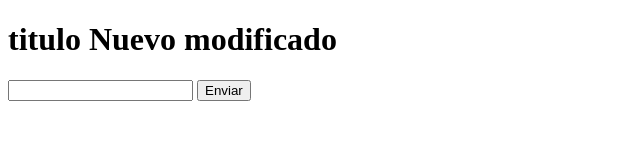
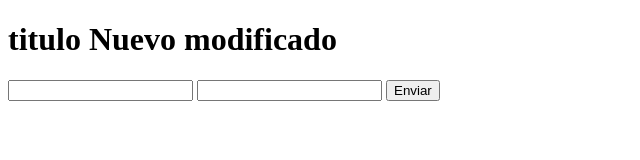
Before and after one commit to jorgehuertae/HelloGit, a plain HTML site: page index.html in a window 1280 px wide. Shown: the whole page, without its empty margins (0-640 px from the left). Drawn offline with Linux system fonts and the light colour scheme.

Commit message:
se agrego lastname

```diff
--- a/index.html
+++ b/index.html
@@ -10,6 +10,7 @@
     <h1>titulo Nuevo modificado</h1>
     <form action="#" method="GET">
     <input type="text" name="firstname" id="firstname">
+    <input type="text" name="lastname" id="lastname">
     <input type="button" value="Enviar">
     </form>
 </body>
```
